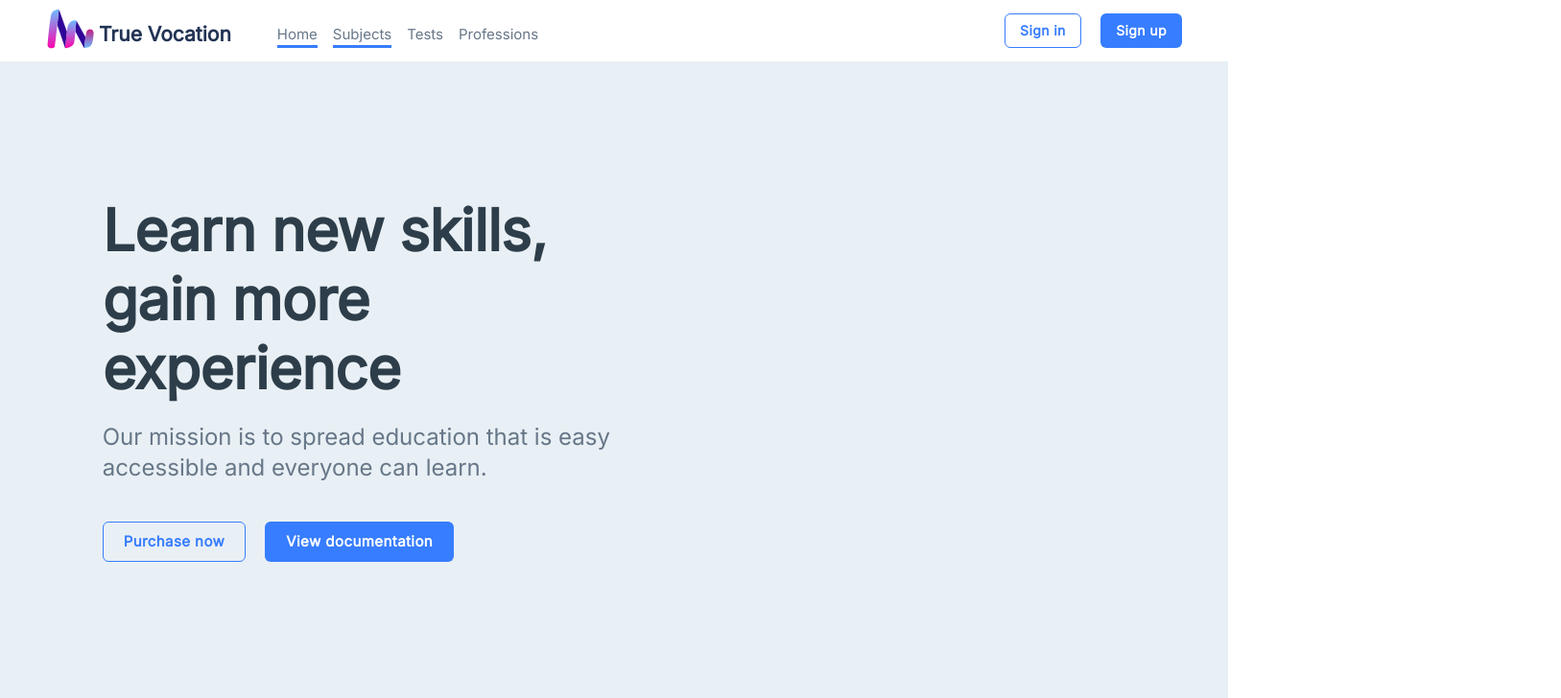
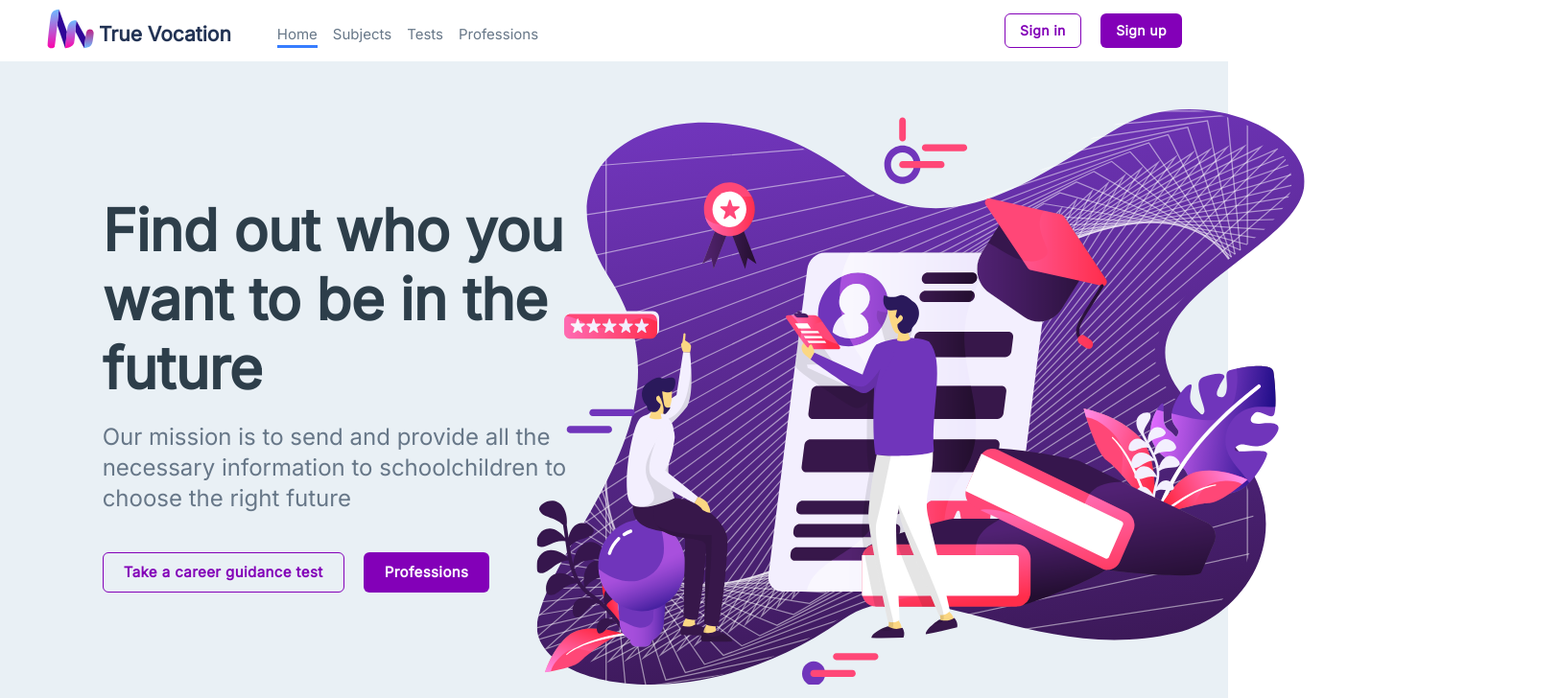
Before and after one commit to TrueVocation/true_vocation_client, a React (Create React App) app: page / in a window 1280 px wide. Shown: the top 728 px of the page at 96% size, 1627 px wide, since content can reach past the window. Built offline with nearby package versions, Linux system fonts and the light colour scheme; some icons are missing.

Commit message:
test pages 8 - new home logo and color

```diff
--- a/src/Components/header/Headers.js
+++ b/src/Components/header/Headers.js
@@ -240,7 +240,7 @@ export function Headers() {
                             <Grid container item sx={{paddingTop:1, marginLeft:5}} xs={6}
                                   display={"flex"} flexDirection={"row"} justifyContent={"flex-start"} alignItems={"center"}>
                                 <CustomLink item to={"/"} style={{color:"white",fontFamily:"Inter"}}>Home</CustomLink>
-                                <CustomLink item to={"/"} style={{color:"white",fontFamily:"Inter"}}>Subjects</CustomLink>
+                                <CustomLink item to={"/ацуацу"} style={{color:"white",fontFamily:"Inter"}}>Subjects</CustomLink>
                                 {/*<div onClick={handleClick} style={{color:"rgb(103, 119, 136)",fontFamily:"Inter",cursor:"pointer"}}>Subjects</div>*/}
 
                                 <CustomLink to={"/tests"} style={{color:"#08262C",fontFamily:"Inter"}}>Tests</CustomLink>
--- a/src/Constants/colors.scss
+++ b/src/Constants/colors.scss
@@ -1,6 +1,7 @@
 //$custom_primary: #0095FF;
 //$custom_primary: #673AB7;
-$custom_primary: rgb(55, 125, 255);
+//$custom_primary: rgb(55, 125, 255);
+$custom_primary: rgb(131, 0, 184);
 $custom_secondary: rgb(103, 119, 136);
 $custom_dark: #2d3e4a;
 $custom_background: #F7F9FF;
--- a/src/Pages/Home/Home.js
+++ b/src/Pages/Home/Home.js
@@ -1,7 +1,7 @@
 import useAuth from "../../AuthConfig/useAuth";
 import Box from "@mui/material/Box";
 import {Divider, Grid, TextField} from "@mui/material";
-import {ReactComponent as Main} from '../../images/05.Data.svg'
+import {ReactComponent as Main} from '../../images/qwer.svg'
 import Typography from "@mui/material/Typography";
 import Button from "@mui/material/Button";
 import {motion} from "framer-motion"
@@ -215,29 +215,26 @@ const Home = () => {
                     <Grid item xs={5}>
                         <CustomAnimatedComponent variants={animationText} custom={1}>
                             <Typography variant={"h2"} fontFamily={"Inter"} fontWeight={"bold"}
-                                        style={{color: "#2d3e4a", marginTop: 140, marginBottom: 0}}>Learn new skills,
-                                gain more experience</Typography>
+                                        style={{color: "#2d3e4a", marginTop: 140, marginBottom: 0}}>Find out who you want to be in the future</Typography>
                         </CustomAnimatedComponent>
                         <CustomAnimatedComponent variants={animationText} custom={2}>
                             <Typography variant={"h5"} fontFamily={"Inter"}
-                                        style={{color: "rgb(103, 119, 136)", marginTop: 20}}>Our mission is to spread
-                                education that is easy accessible and everyone can learn.</Typography>
+                                        style={{color: "rgb(103, 119, 136)", marginTop: 20}}>Our mission is to send and provide all the necessary information to schoolchildren to choose the right future</Typography>
                         </CustomAnimatedComponent>
                         <Grid container flexDirection={"row"}
                               style={{marginTop: 40}}>
                             <CustomAnimatedComponent variants={animationButton} custom={3}>
-                                <Button size={"large"} style={{marginRight:20}} variant={"outlined"} id={"primary_button_outlined"}>Purchase
-                                    now</Button>
+                                <Button size={"large"} style={{marginRight:20}} variant={"outlined"} id={"primary_button_outlined"}>Take a career guidance test
+                                    </Button>
                             </CustomAnimatedComponent>
                             <CustomAnimatedComponent variants={animationButton} custom={4}>
-                                <Button size={"large"} variant={"contained"} id={"primary_button"}>View
-                                    documentation</Button>
+                                <Button size={"large"} variant={"contained"} id={"primary_button"}>Professions</Button>
                             </CustomAnimatedComponent>
                         </Grid>
 
                     </Grid>
                     <Grid container justifyContent={"center"} item xs={6}
-                          style={{padding: 15}}
+                          style={{paddingTop: 50}}
                     >
                         <CustomAnimatedComponent transformTemplate={template}
                                                  animate={{rotate: 360, opacity: 1}}
```
Also changed, not shown: src/images/qwer.svg (added).
